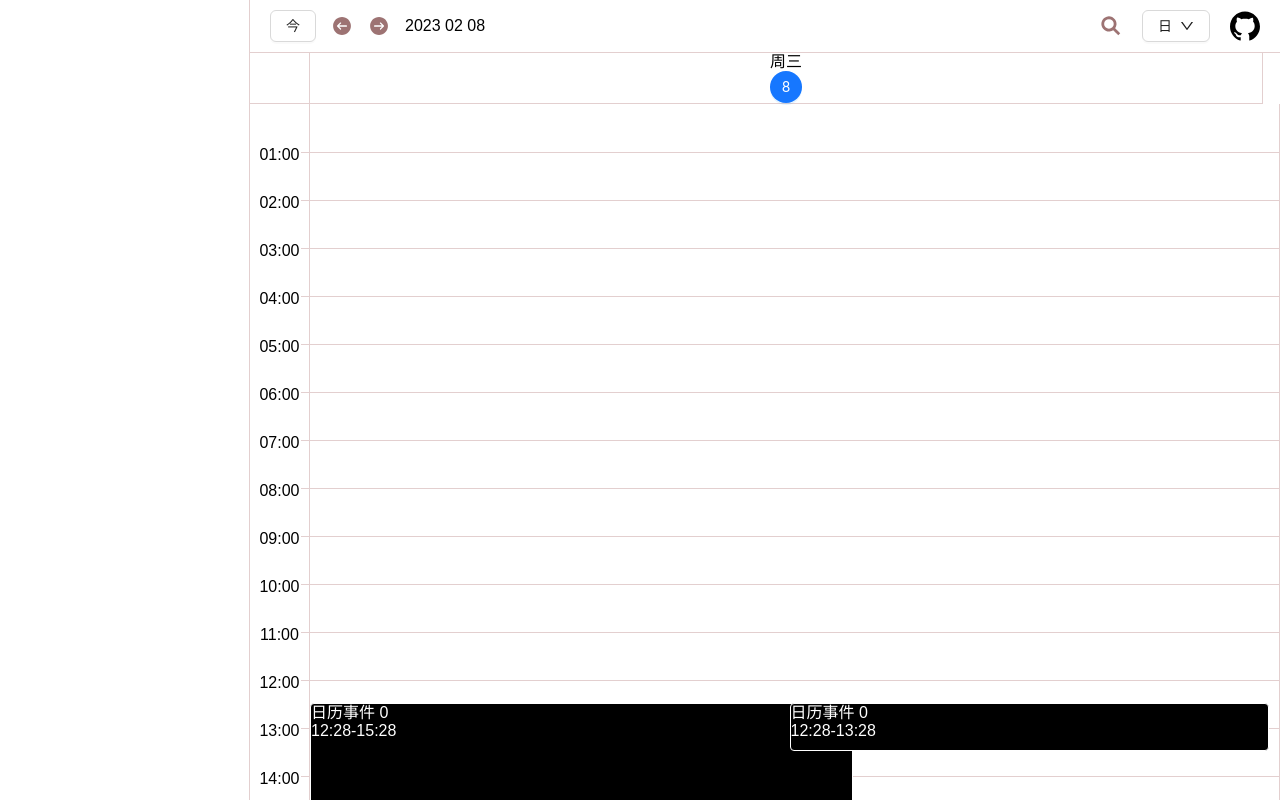
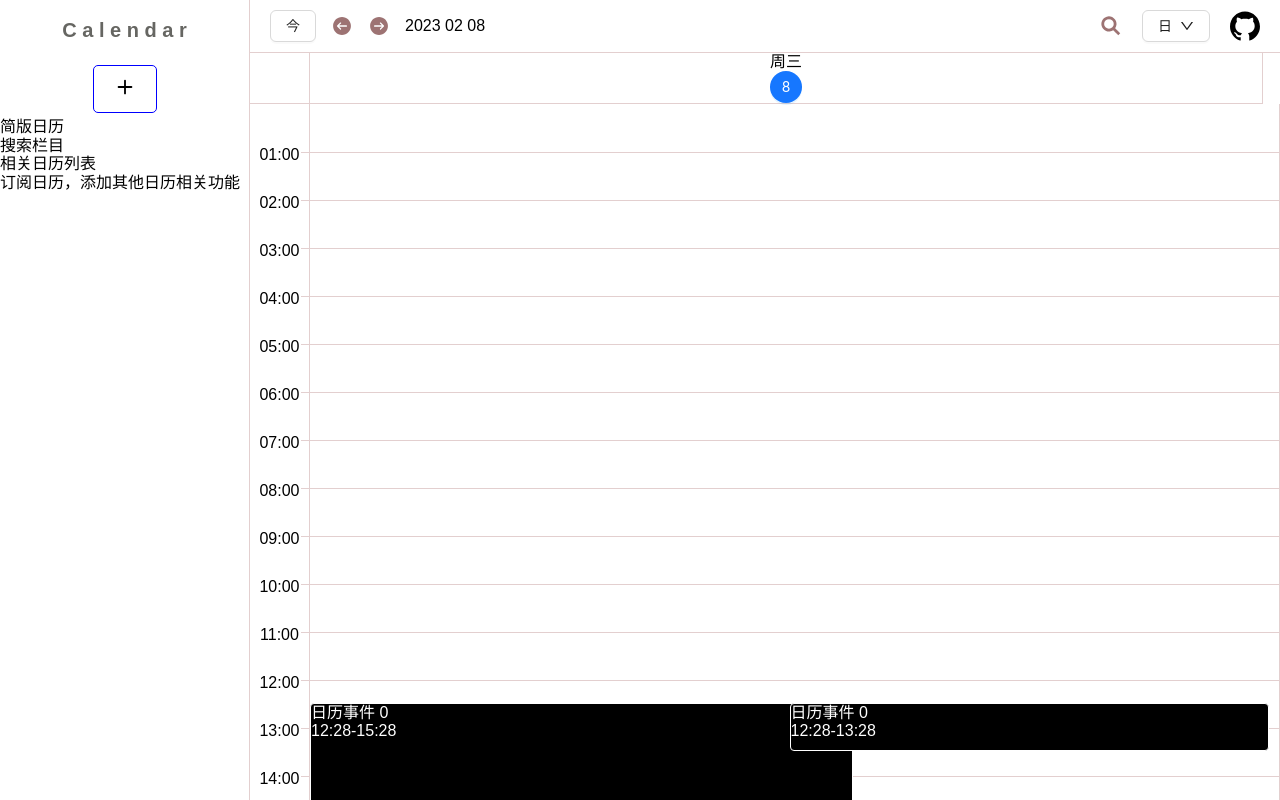
Before and after one commit to linround/Calendar, a React (Vite) app: page / in a window 1280 px wide. Built offline with nearby package versions, Linux system fonts and the light colour scheme.

Commit message:
feature: side

```diff
--- /dev/null
+++ b/src/view/LCalendar/SideComponent/index.tsx
@@ -0,0 +1,22 @@
+import styles from './style.module.less'
+import { SvgIcon } from '../../../components'
+import React from 'react'
+
+export function SideComponent() {
+  return (
+    <>
+      <div className={styles.sideTitle}>
+        C a l e n d a r
+      </div>
+      <div className={styles.sideCreate}>
+        <div className={styles.sideCreateButton}>
+          <SvgIcon iconName='popover_plus' />
+        </div>
+      </div>
+      <div>简版日历</div>
+      <div>搜索栏目</div>
+      <div>相关日历列表</div>
+      <div>订阅日历，添加其他日历相关功能</div>
+    </>
+  )
+}
--- /dev/null
+++ b/src/view/LCalendar/SideComponent/style.module.less
@@ -0,0 +1,23 @@
+.side{
+  &Title {
+    display: flex;
+    align-items: center;
+    justify-content: center;
+    height: 60px;
+    font-size: 20px;
+    font-weight: bolder;
+    color: #666662;
+  }
+  &Create{
+    display: flex;
+    justify-content: center;
+    align-items: center;
+    &Button {
+      padding: 10px 20px;
+      margin: 5px;
+      display: inline-block;
+      border: 1px solid blue;
+      border-radius: 5px;
+    }
+  }
+}
--- a/src/view/LCalendar/index.tsx
+++ b/src/view/LCalendar/index.tsx
@@ -9,6 +9,7 @@ import {
 } from './utils/time'
 import { ITimes } from './props/type'
 import { CalendarTimestamp } from './utils/calendar'
+import { SideComponent } from './SideComponent'
 import {
   nextDay,
   prevDay,
@@ -153,7 +154,9 @@ export default function () {
     <>
       <Popover container={container} />
       <div className={styles.mainContainer} ref={container}>
-        <div className={styles.mainLeft}></div>
+        <div className={styles.mainLeft}>
+          <SideComponent />
+        </div>
         <div className={styles.mainRight}>
           <MenuHeader
             value={value}
--- a/src/view/LCalendar/style.module.less
+++ b/src/view/LCalendar/style.module.less
@@ -12,6 +12,9 @@
   &Left {
     flex: 0 0 @leftWidth;
     border-right: 1px solid @borderColor;
+    display: flex;
+    flex-direction: column;
+    overflow: hidden;
     &Icon{
       &:hover {
         background: rebeccapurple;
```
Also changed, not shown: src/assets/svg/popover_plus.svg (added).
